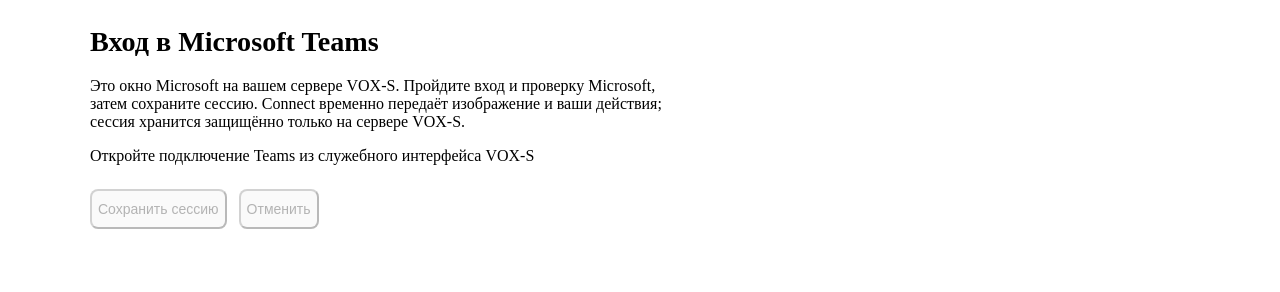
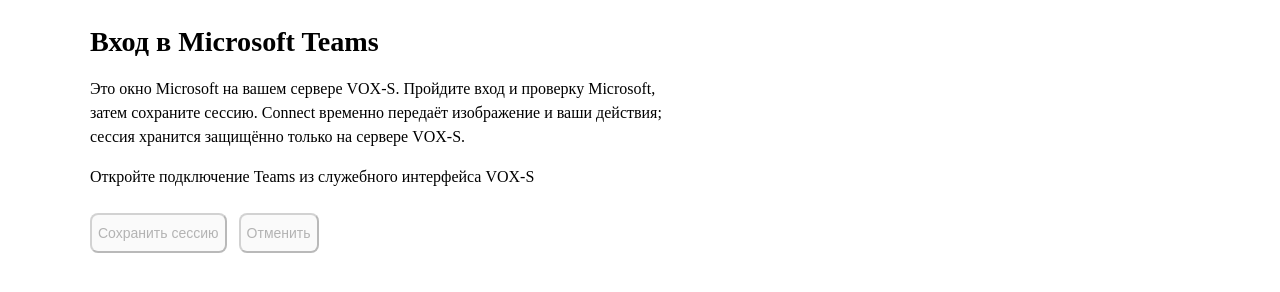
Before and after one commit to 8ohmltd-Serge/VOXremote, a website: page public/teams-media/index.html in a window 1280 px wide. Shown: the part 320-612 px from the top of the page. Drawn offline with Linux system fonts and the light colour scheme.

Commit message:
Keep Teams sign-in console in a compact document layout

```diff
--- a/public/teams-media/styles.css
+++ b/public/teams-media/styles.css
@@ -1 +1 @@
-main{max-width:1100px;margin:24px auto;padding:0 20px}main>p{max-width:72ch}h1{font-size:clamp(24px,2.2vw,34px)}#screen{display:block;width:100%;height:auto;border:1px solid var(--line,#746f69);border-radius:8px;cursor:text}#screen:focus-visible{outline:2px solid #e5322d;outline-offset:2px}#entry{display:block;width:min(100%,480px);font-size:16px;min-height:40px}#remote label{display:block;margin-top:16px}.actions{display:flex;gap:12px;flex-wrap:wrap;margin:24px 0}button{min-height:40px;border-radius:8px;font-size:14px}#origin{font-size:12px;overflow-wrap:anywhere}.muted{font-size:12px}#remote[hidden]{display:none}
+body{display:block}main{display:block;width:100%;max-width:1100px;margin:24px auto;padding:0}main>p{max-width:72ch;line-height:1.5}h1{font-size:clamp(24px,2.2vw,34px)}#screen{display:block;width:100%;height:auto;border:1px solid var(--line,#746f69);border-radius:8px;cursor:text}#screen:focus-visible{outline:2px solid #e5322d;outline-offset:2px}#entry{display:block;width:min(100%,480px);font-size:16px;min-height:40px;text-align:left;text-transform:none;letter-spacing:normal}#remote label{display:block;margin-top:16px;letter-spacing:normal;text-transform:none}.actions{display:flex;gap:12px;flex-wrap:wrap;margin:24px 0}button{min-height:40px;border-radius:8px;font-size:14px}#origin{font-size:12px;overflow-wrap:anywhere}.muted{font-size:12px}#remote[hidden]{display:none}
```
